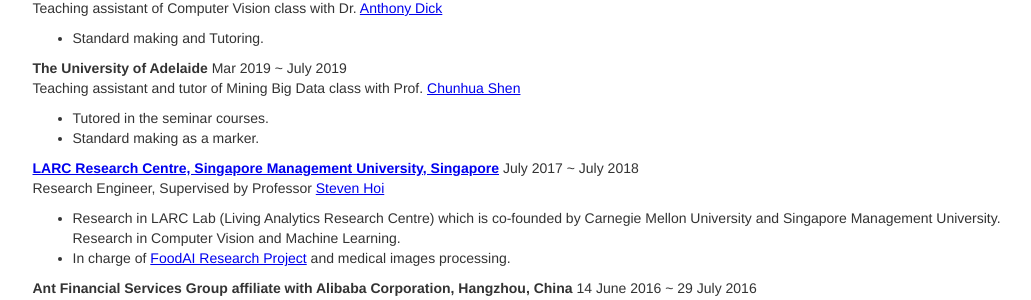
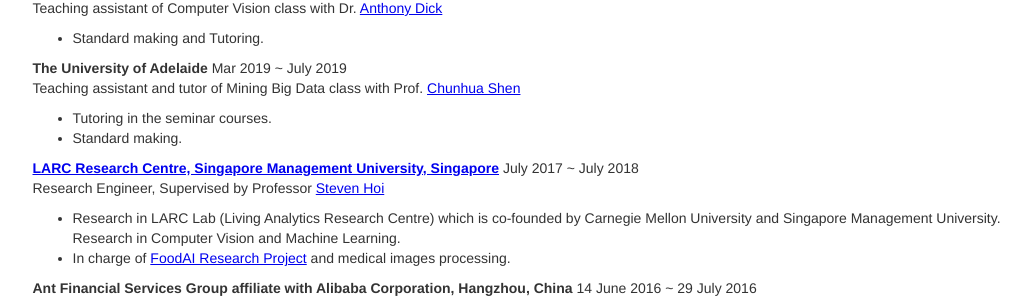
Before and after one commit to billhhh/whblog-omega, a Jekyll site: the page res/index.html, which Jekyll copies as it is, in a window 1280 px wide and 900 px high, scrolled down 1322 px. Shown: the part 150-450 px from the top of the window, without its empty margins (120-1151 px from the left). Built offline with Jekyll 4.4.1, drawn with Linux system fonts in a browser that asks for light colours.

Commit message:
Update index.html

```diff
--- a/res/index.html
+++ b/res/index.html
@@ -174,10 +174,10 @@
         <p>Teaching assistant and tutor of Mining Big Data class with Prof. <a href="https://cs.adelaide.edu.au/~chhshen/">Chunhua Shen</a></p>
         <ul>
           <li>
-            Tutored in the seminar courses.
+            Tutoring in the seminar courses.
           </li>
           <li>
-            Standard making as a marker.
+            Standard making.
           </li>
         </ul>
       </div>
```
